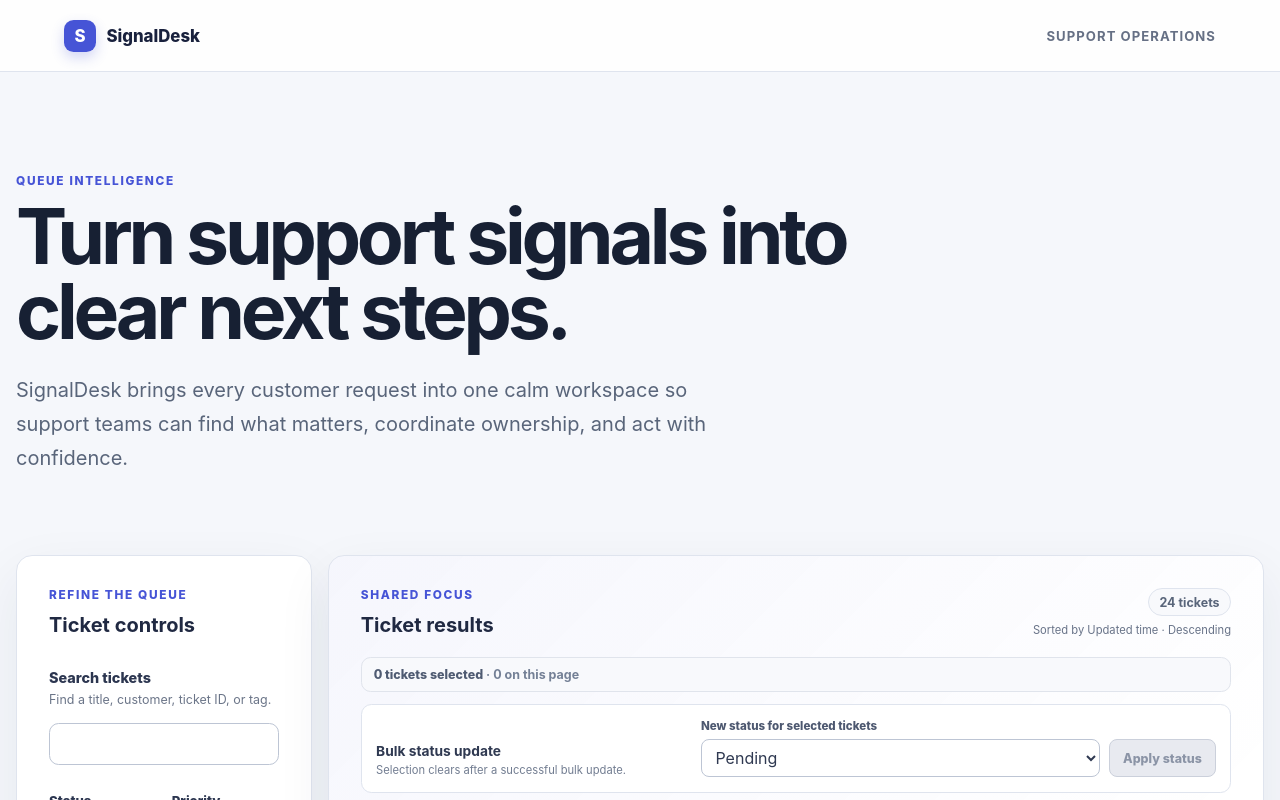
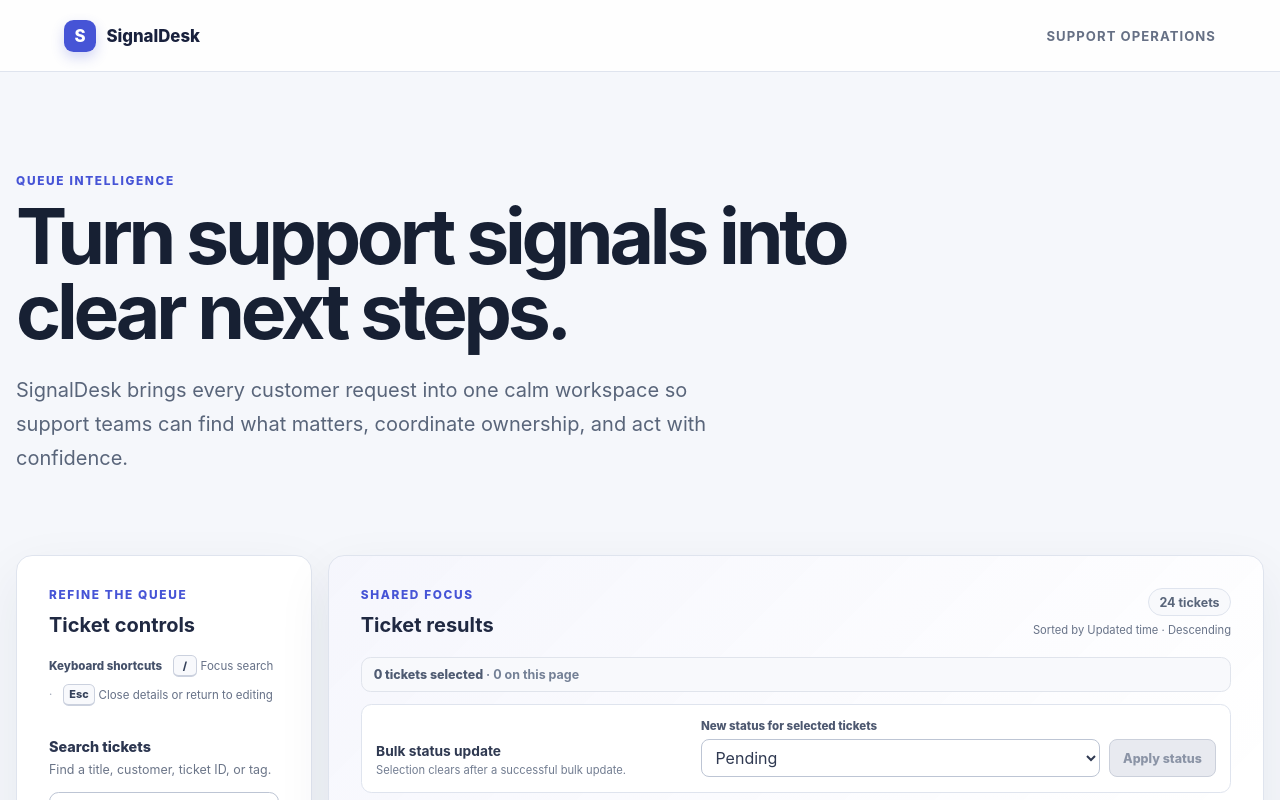
Before and after one commit to Hamzaafroukh321/SignalDesk, a React (Vite) app: page / in a window 1280 px wide. Shown: the top 800 px of the page. Built offline with nearby package versions, Linux system fonts and the light colour scheme.

Commit message:
feat: add discoverable keyboard shortcuts [M30]

```diff
--- a/src/features/tickets/TicketDetailsDialog.tsx
+++ b/src/features/tickets/TicketDetailsDialog.tsx
@@ -208,6 +208,7 @@
               ref={closeButtonRef}
               className="dialog-close"
               type="button"
+              aria-keyshortcuts="Escape"
               onClick={onClose}
             >
               Close details
--- a/src/features/tickets/TicketWorkspace.tsx
+++ b/src/features/tickets/TicketWorkspace.tsx
@@ -78,6 +78,15 @@
   return detail.status === 'success' ? detail.ticket.id : detail.ticketId
 }
 
+function isEditableShortcutTarget(target: EventTarget | null) {
+  return (
+    target instanceof HTMLInputElement ||
+    target instanceof HTMLTextAreaElement ||
+    target instanceof HTMLSelectElement ||
+    (target instanceof HTMLElement && target.isContentEditable)
+  )
+}
+
 function applyTicketChanges(ticket: Ticket, changes: TicketChanges): Ticket {
   return {
     ...ticket,
@@ -124,6 +133,7 @@
     page: currentPage,
     pageSize,
   } = listState
+  const searchInputRef = useRef<HTMLInputElement>(null)
   const resultsHeadingRef = useRef<HTMLHeadingElement>(null)
   const focusResultsAfterRetryRef = useRef(false)
   const latestRequestRef = useRef(0)
@@ -264,6 +274,30 @@
       resultsHeadingRef.current?.focus()
     }
   }, [list.status])
+
+  useEffect(() => {
+    const handleShortcut = (event: KeyboardEvent) => {
+      if (
+        event.key !== '/' ||
+        event.defaultPrevented ||
+        event.isComposing ||
+        event.repeat ||
+        event.altKey ||
+        event.ctrlKey ||
+        event.metaKey ||
+        activeTicketIdRef.current !== null ||
+        isEditableShortcutTarget(event.target)
+      ) {
+        return
+      }
+
+      event.preventDefault()
+      searchInputRef.current?.focus()
+    }
+
+    window.addEventListener('keydown', handleShortcut)
+    return () => window.removeEventListener('keydown', handleShortcut)
+  }, [])
 
   useEffect(() => {
     if (!activeTicketId) return
@@ -752,6 +786,19 @@
           <h2 id="controls-title">Ticket controls</h2>
         </div>
 
+        <p className="shortcut-help">
+          <span className="shortcut-label">Keyboard shortcuts</span>
+          <span>
+            <kbd>/</kbd> Focus search
+          </span>
+          <span className="shortcut-divider" aria-hidden="true">
+            ·
+          </span>
+          <span>
+            <kbd>Esc</kbd> Close details or return to editing
+          </span>
+        </p>
+
         <div className="search-control">
           <label htmlFor="ticket-search">Search tickets</label>
           <p id="ticket-search-hint">
@@ -759,9 +806,11 @@
           </p>
           <div className="search-input-row">
             <input
+              ref={searchInputRef}
               id="ticket-search"
               type="search"
               value={search}
+              aria-keyshortcuts="/"
               aria-describedby="ticket-search-hint"
               onChange={(event) => beginSearch(event.currentTarget.value)}
             />
--- a/src/styles.css
+++ b/src/styles.css
@@ -213,6 +213,42 @@
 
 .search-control {
   margin-top: 2rem;
+}
+
+.panel > .shortcut-help {
+  display: flex;
+  flex-wrap: wrap;
+  gap: 0.4rem 0.65rem;
+  align-items: center;
+  margin: 1.15rem 0 0;
+  color: #667187;
+  font-size: 0.72rem;
+  line-height: 1.5;
+}
+
+.shortcut-label {
+  color: #45516a;
+  font-weight: 800;
+}
+
+.shortcut-help kbd {
+  display: inline-grid;
+  min-width: 1.55rem;
+  min-height: 1.4rem;
+  padding: 0 0.35rem;
+  place-items: center;
+  border: 1px solid #cbd1de;
+  border-bottom-width: 2px;
+  border-radius: 0.35rem;
+  color: #35415a;
+  background: #f8f9fc;
+  font-family: inherit;
+  font-size: 0.68rem;
+  font-weight: 850;
+}
+
+.shortcut-divider {
+  color: #a1a8b7;
 }
 
 .search-control label {
```
Also changed, not shown: 1 other file (tests, documents, lock files or other folders).
